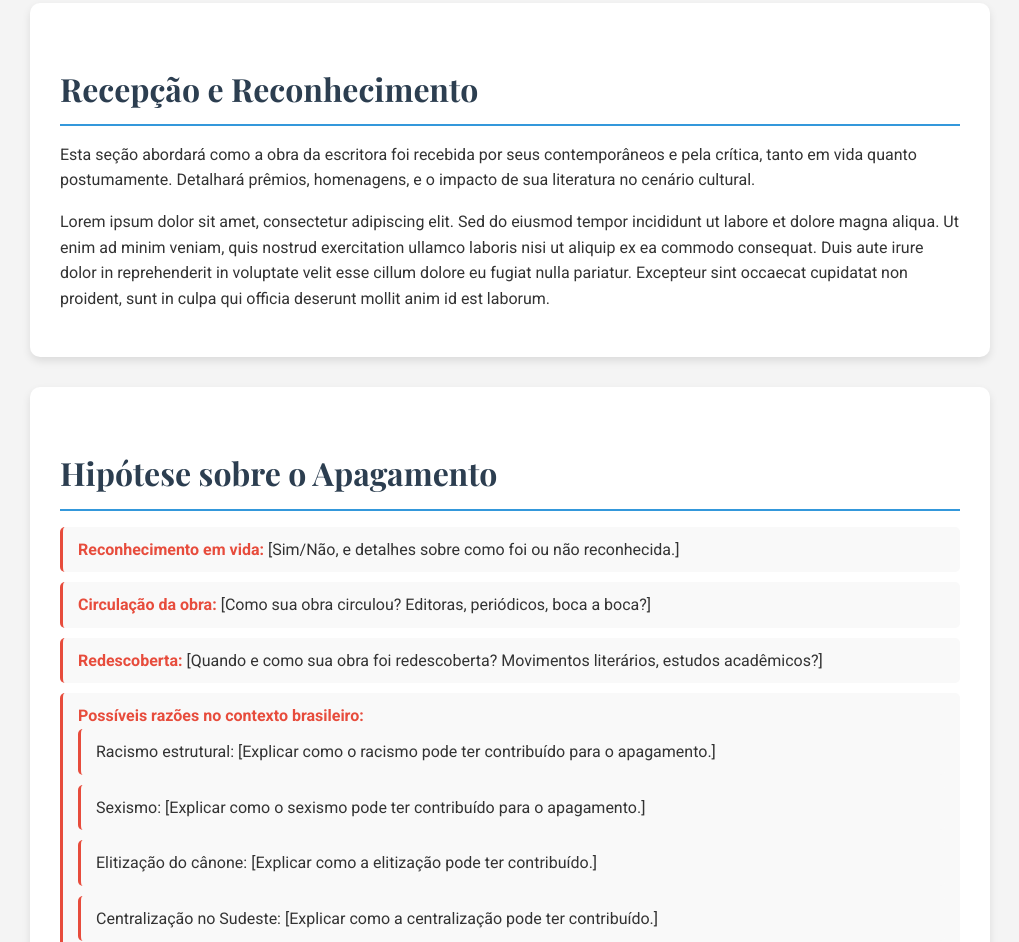
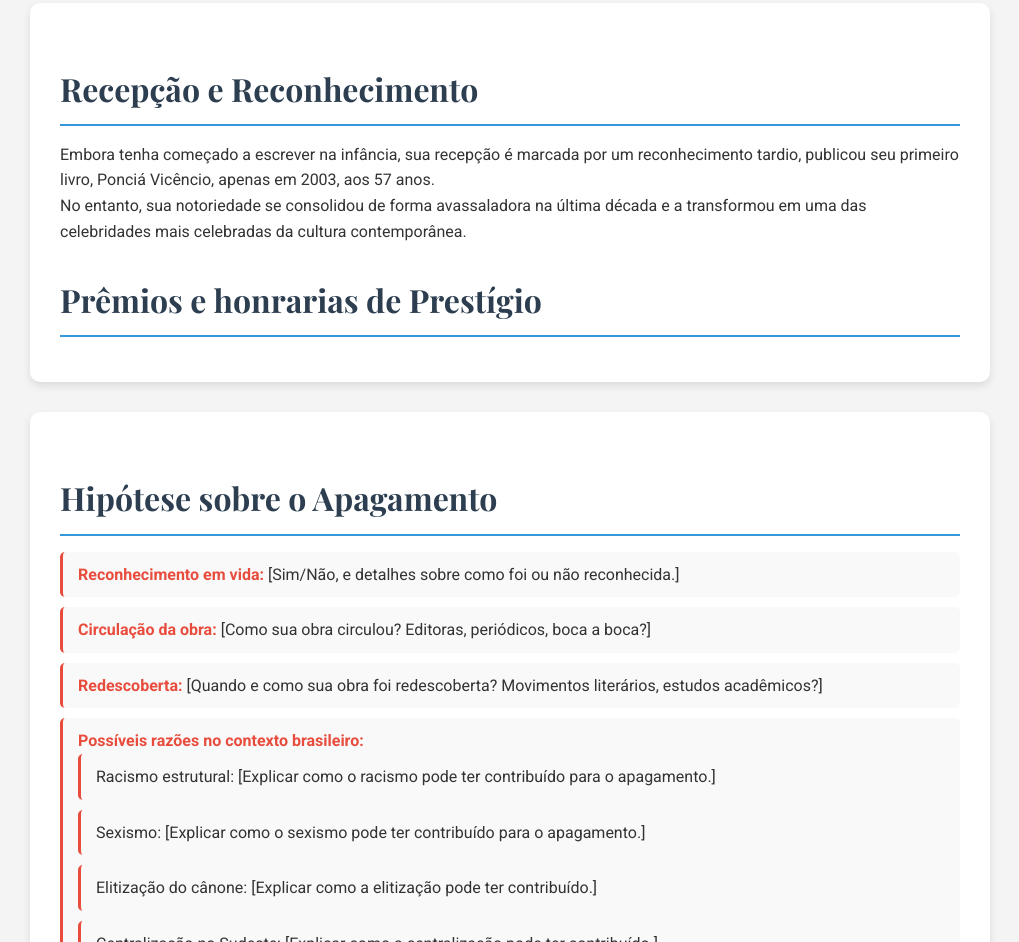
Before and after one commit to Rossettifsc/Concei--oEvaristo, a plain HTML site: page index.html in a window 1280 px wide. Shown: the part 3272-4214 px from the top of the page, without its empty margins (130-1149 px from the left). Drawn offline with nearby package versions, Linux system fonts and the light colour scheme.

Commit message:
Update reception section with new content

```diff
--- a/index.html
+++ b/index.html
@@ -104,8 +104,10 @@ Temas recorrentes em suas obras são a força feminina, principalmente da mulher
 
         <section id="reconhecimento" class="card">
             <h2>Recepção e Reconhecimento</h2>
-            <p>Esta seção abordará como a obra da escritora foi recebida por seus contemporâneos e pela crítica, tanto em vida quanto postumamente. Detalhará prêmios, homenagens, e o impacto de sua literatura no cenário cultural.</p>
-            <p>Lorem ipsum dolor sit amet, consectetur adipiscing elit. Sed do eiusmod tempor incididunt ut labore et dolore magna aliqua. Ut enim ad minim veniam, quis nostrud exercitation ullamco laboris nisi ut aliquip ex ea commodo consequat. Duis aute irure dolor in reprehenderit in voluptate velit esse cillum dolore eu fugiat nulla pariatur. Excepteur sint occaecat cupidatat non proident, sunt in culpa qui officia deserunt mollit anim id est laborum.</p>
+            <p>Embora tenha começado a escrever na infância, sua recepção é marcada por um reconhecimento tardio, publicou seu primeiro livro, Ponciá Vicêncio, apenas em 2003, aos 57 anos.
+<br>
+            No entanto, sua notoriedade se consolidou de forma avassaladora na última década e a transformou em uma das celebridades mais celebradas da cultura contemporânea.</p>
+            <h2>Prêmios e honrarias de Prestígio</h2>
         </section>
 
         <section id="apagamento" class="card">
```
